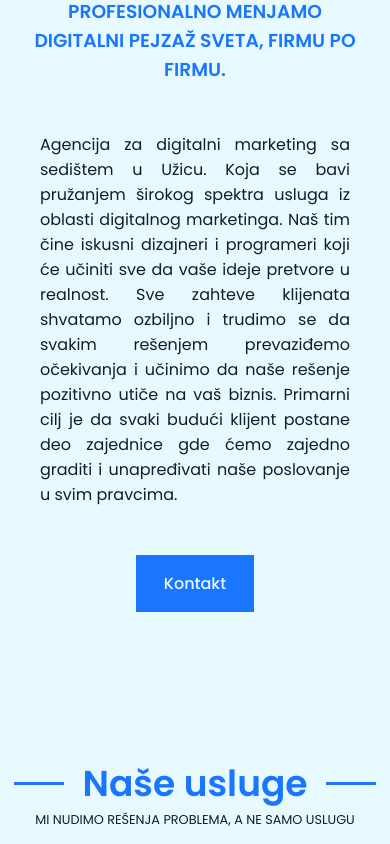
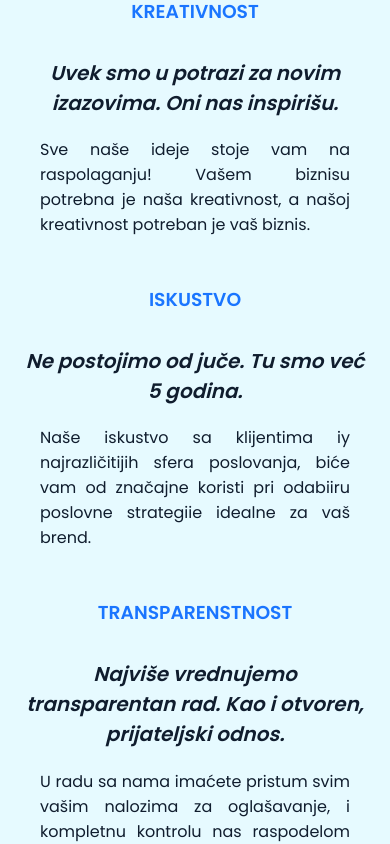
Before and after one commit to darko905/D2, a React (Create React App) app: page / in a window 390 px wide. Shown: the part 1300-2144 px from the top of the page. Built offline with nearby package versions, Linux system fonts and the light colour scheme.

Commit message:
Modified about component

```diff
--- a/src/components/About/About.js
+++ b/src/components/About/About.js
@@ -4,24 +4,35 @@ import AboutImg from '../../assests/aboutImg.webp';
 const About = () => {
   return (
     <section className='section about' id='about'>
-            <h2 className='section__title'>O NAMA</h2>
+            <h2 className='section__title'>ZAŠTO BAŠ MI?</h2>
             <span className='section__subtitle'>D2 DESIGN</span>
             <div className='about__container container grid'>
 
                 <img src={AboutImg} alt='About_image' className="about__img"/>
                 <div className='about__data'>
-                    <h3 className='about__title'>PROFESIONALNO MENJAMO DIGITALNI PEJZAŽ SVETA, FIRMU PO FIRMU.</h3>
+                    <h3 className='about__title'>KREATIVNOST</h3>
+                    <p className='about__subtitle'>Uvek smo u potrazi za novim izazovima. Oni nas inspirišu.</p>
                     <p className='about__descritpion'>
-                    Agencija za digitalni marketing sa sedištem u Užicu. Koja se bavi pružanjem širokog spektra usluga iz oblasti digitalnog marketinga. Naš tim čine iskusni dizajneri i programeri koji će učiniti sve da vaše ideje pretvore u realnost.
-                    Sve zahteve klijenata shvatamo ozbiljno i trudimo se da svakim rešenjem prevaziđemo očekivanja i učinimo da naše rešenje pozitivno utiče na vaš biznis.
-                    Primarni cilj je da svaki budući klijent postane deo zajednice gde ćemo zajedno graditi i unapređivati naše poslovanje u svim pravcima.
+                    Sve naše ideje stoje vam na raspolaganju! Vašem biznisu potrebna je naša kreativnost, a našoj kreativnost potreban je vaš biznis.
                     </p>
-                    <a href='#contact'>
+
+                    <h3 className='about__title'>ISKUSTVO</h3>
+                    <p className='about__subtitle'>Ne postojimo od juče. Tu smo već 5 godina.</p>
+                    <p className='about__descritpion'>
+                    Naše iskustvo sa klijentima iy najrazličitijih sfera poslovanja, biće vam od značajne koristi pri odabiiru poslovne strategiie idealne za vaš brend.
+                    </p>
+
+                    <h3 className='about__title'>TRANSPARENSTNOST</h3>
+                    <p className='about__subtitle'>Najviše vrednujemo transparentan rad. Kao i otvoren, prijateljski odnos.</p>
+                    <p className='about__descritpion'>
+                    U radu sa nama imaćete pristum svim vašim nalozima za oglašavanje, i kompletnu kontrolu nas raspodelom budzeta i njegovom potrošnjom.
+                    </p>
+                    {/* <a href='#contact'>
                         <button className='button button--flex'>
-                            {/* Kontakt <MdPhoneEnabled/> */}
+
                             Kontakt
                         </button>
-                    </a>
+                    </a> */}
                 </div>
 
 
--- a/src/styles/App.css
+++ b/src/styles/App.css
@@ -16,7 +16,7 @@
 }
 
 .scroll-header {
-  background-color: hsl(213deg, 49%, 12%);
+  background-color: hsl(213, 49%, 12%);
 }
 
 .nav {
@@ -28,7 +28,7 @@
        column-gap: 1rem;
 }
 .nav__logo, .nav__toggle {
-  color: hsl(216deg, 100%, 55%);
+  color: hsl(216, 100%, 55%);
   font-weight: 600;
   font-size: 1.25rem;
 }
@@ -42,14 +42,14 @@
        column-gap: 2rem;
 }
 .nav__item {
-  color: hsl(213deg, 49%, 12%);
+  color: hsl(213, 49%, 12%);
 }
 .nav__link {
   display: flex;
   flex-direction: column;
   align-items: center;
   font-size: 1.25rem;
-  color: hsl(192deg, 100%, 95%);
+  color: hsl(192, 100%, 95%);
   transition: 0.3s;
 }
 .nav__close, .nav__toggle {
@@ -59,7 +59,7 @@
 /*Active link*/
 .active-link,
 .nav__link:hover {
-  color: hsl(216deg, 100%, 55%);
+  color: hsl(216, 100%, 55%);
   position: relative;
 }
 
@@ -69,7 +69,7 @@
   bottom: -0.55rem;
   width: 100%;
   height: 0.3rem;
-  background-color: hsl(192deg, 100%, 95%);
+  background-color: hsl(192, 100%, 95%);
 }
 
 @media screen and (max-width: 768px) {
@@ -81,7 +81,7 @@
   }
   .nav__menu {
     position: fixed;
-    background-color: hsl(216deg, 100%, 55%);
+    background-color: hsl(216, 100%, 55%);
     width: 100%;
     height: 100%;
     top: 0;
@@ -96,7 +96,7 @@
     align-items: flex-start;
   }
   .nav__link {
-    color: hsl(192deg, 100%, 95%);
+    color: hsl(192, 100%, 95%);
   }
   .nav__close {
     font-size: 1.2rem;
@@ -104,7 +104,7 @@
     top: 1rem;
     right: 1.25rem;
     cursor: pointer;
-    color: hsl(192deg, 100%, 95%);
+    color: hsl(192, 100%, 95%);
   }
   .nav__close, .nav__toggle {
     display: block;
@@ -129,14 +129,14 @@
 .home__title {
   font-size: 3rem;
   margin: 4rem 0;
-  color: hsl(192deg, 100%, 95%);
+  color: hsl(192, 100%, 95%);
 }
 .home__subtitle {
   position: relative;
   font-size: 1.25rem;
   font-weight: 400;
   margin-bottom: 2rem;
-  color: hsl(192deg, 100%, 95%);
+  color: hsl(192, 100%, 95%);
 }
 
 @media screen and (max-width: 768px) {
@@ -160,7 +160,13 @@
   justify-self: center;
 }
 .about__title {
-  margin-bottom: 2.5rem;
+  margin-bottom: 1rem;
+}
+.about__subtitle {
+  font-size: 1.25rem;
+  font-style: italic;
+  margin-bottom: 0.2rem;
+  font-weight: bold;
 }
 .about__descritpion {
   margin-bottom: 2rem;
@@ -194,16 +200,16 @@
   line-height: 3.75;
   margin: 15px auto;
   text-align: center;
-  box-shadow: 0 0 0 10px hsl(216deg, 100%, 55%);
+  box-shadow: 0 0 0 10px hsl(216, 100%, 55%);
   display: block;
   cursor: pointer;
   color: #1e1e1e;
 }
 
 .ico__circle:hover {
-  background-color: hsl(216deg, 100%, 55%);
+  background-color: hsl(216, 100%, 55%);
   color: white;
-  box-shadow: 0 0 0 10px hsl(197deg, 100%, 31%);
+  box-shadow: 0 0 0 10px hsl(197, 100%, 31%);
   transition: all 500ms ease;
 }
 
@@ -257,7 +263,7 @@
 .service__icons {
   font-size: 4rem;
   padding: 10px;
-  color: hsl(213deg, 49%, 12%);
+  color: hsl(213, 49%, 12%);
 }
 
 .service__title {
@@ -276,7 +282,7 @@
   }
 }
 .counter {
-  background-color: hsl(213deg, 49%, 12%);
+  background-color: hsl(213, 49%, 12%);
   padding-top: 4rem;
 }
 
@@ -306,16 +312,16 @@
   line-height: 3.75;
   margin: 15px auto;
   text-align: center;
-  box-shadow: 0 0 0 10px hsl(216deg, 100%, 55%);
+  box-shadow: 0 0 0 10px hsl(216, 100%, 55%);
   display: block;
   cursor: pointer;
   color: #1e1e1e;
 }
 
 .ico__circle:hover {
-  background-color: hsl(216deg, 100%, 55%);
+  background-color: hsl(216, 100%, 55%);
   color: white;
-  box-shadow: 0 0 0 10px hsl(197deg, 100%, 31%);
+  box-shadow: 0 0 0 10px hsl(197, 100%, 31%);
   transition: all 500ms ease;
 }
 
@@ -388,14 +394,14 @@ textarea {
 }
 
 body {
-  background-color: hsl(192deg, 100%, 95%);
-  color: hsl(213deg, 49%, 12%);
+  background-color: hsl(192, 100%, 95%);
+  color: hsl(213, 49%, 12%);
 }
 
 h1,
 h2,
 h3 {
-  color: hsl(216deg, 100%, 55%);
+  color: hsl(216, 100%, 55%);
   font-weight: 600;
 }
 
@@ -410,7 +416,7 @@ h1::after {
   width: 150px;
   height: 3px;
   display: inline-block;
-  background-color: hsl(216deg, 100%, 55%);
+  background-color: hsl(216, 100%, 55%);
   vertical-align: 0.3em;
   margin: 0 -100%;
 }
@@ -449,7 +455,7 @@ img {
 
 .section__title {
   font-size: 2.25rem;
-  color: hsl(216deg, 100%, 55%);
+  color: hsl(216, 100%, 55%);
 }
 
 .section__subtitle {
@@ -478,14 +484,14 @@ img {
 /*Buttons*/
 .button {
   display: inline-block;
-  background-color: hsl(216deg, 100%, 55%);
-  color: hsl(192deg, 100%, 95%);
+  background-color: hsl(216, 100%, 55%);
+  color: hsl(192, 100%, 95%);
   padding: 1.25rem 3rem;
   font-weight: 500;
 }
 
 .button:hover {
-  background-color: hsl(213deg, 49%, 12%);
+  background-color: hsl(213, 49%, 12%);
 }
 
 .button__icon {
@@ -520,7 +526,7 @@ img {
     width: 30px;
     height: 3px;
     display: inline-block;
-    background-color: hsl(216deg, 100%, 55%);
+    background-color: hsl(216, 100%, 55%);
     vertical-align: 0.3em;
     margin: 0 -100%;
   }
@@ -537,7 +543,7 @@ img {
     width: 50px;
     height: 3px;
     display: inline-block;
-    background-color: hsl(216deg, 100%, 55%);
+    background-color: hsl(216, 100%, 55%);
     vertical-align: 0.3em;
     margin: 0 -100%;
   }
--- a/src/styles/_about.scss
+++ b/src/styles/_about.scss
@@ -12,7 +12,13 @@
     }
 
     &__title {
-        margin-bottom: $mb-2-5;
+        margin-bottom: $mb-1;
+    }
+    &__subtitle{
+        font-size: $h3-font-size;
+        font-style: italic;
+        margin-bottom: $mb-0-5;
+        font-weight: bold;
     }
 
     &__descritpion {
@@ -47,3 +53,37 @@
         padding: 1rem;
     }
 }
+
+
+// .underline {
+//     position: relative;
+
+//     &:before {
+//       width: 20%;
+//       height: 0.3rem;
+//       position: absolute;
+//       background: $title-color;
+//       content: "";
+//       left: 50%;
+//       bottom: -0.5rem;
+//       border-radius: 0.3rem;
+//       transform-origin: left center;
+//     }
+
+//     &--bounce:before {
+
+//       animation: bouncey-line 1s ease-in-out infinite alternate;
+//     }
+//   }
+
+//   @keyframes bouncey-line {
+//     0% {
+//       transform: translateX(100vw) scaleX(2);
+//     }
+//     50% {
+//       transform: translateX(0) scaleX(0.5);
+//     }
+//     to {
+//       transform: scaleX(1);
+//     }
+//   }
```
Also changed, not shown: 1 other file (tests, documents, lock files or other folders).
